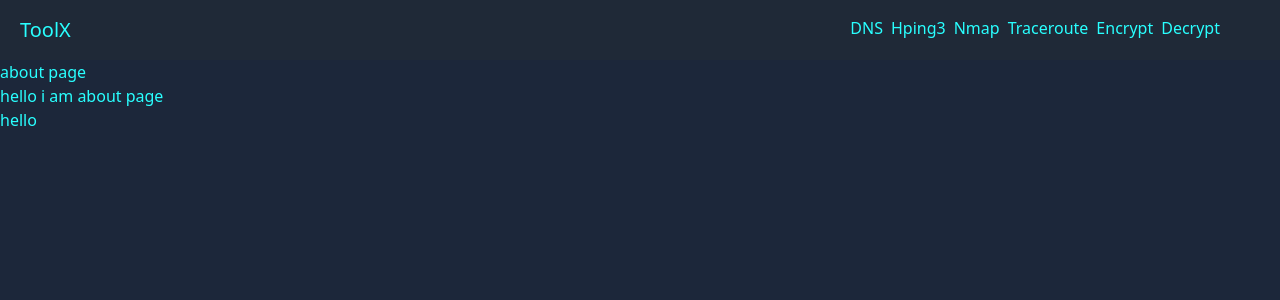
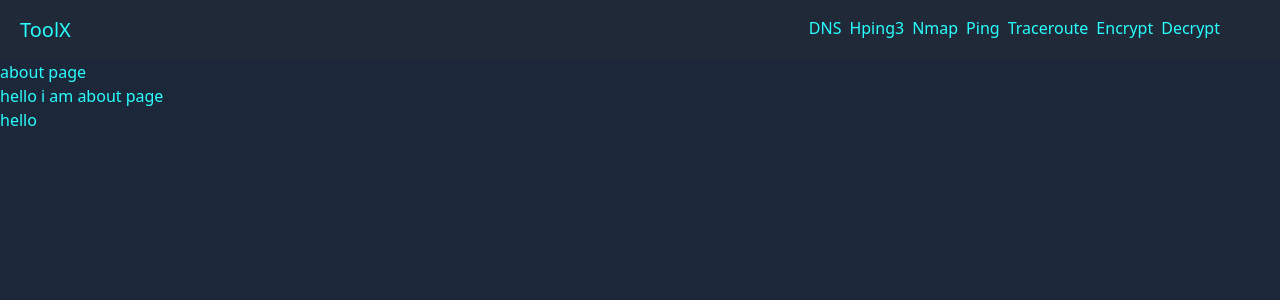
Before and after one commit to souavgro25/TooLX, a Django app: page /about in a window 1280 px wide. Shown: the top 300 px of the page. Run offline with Django 4.2, Linux system fonts and the light colour scheme; some libraries are stand-ins or nearby versions.

Commit message:
ping hyperlik

```diff
--- a/ToolX/templates/base.html
+++ b/ToolX/templates/base.html
@@ -53,6 +53,7 @@
             <a href="{% url 'index'  %}">DNS</a>
             <a href="{% url 'hping3'  %}">Hping3</a>
             <a href="{% url 'nmap'  %}">Nmap</a>
+            <a href="{% url 'ping'  %}">Ping</a>
             <a href="{% url 'traceroute'  %}">Traceroute</a>
             <a href="{% url 'aesencrypt'  %}">Encrypt</a>
             <a href="{% url 'aesdecrypt'  %}">Decrypt</a>
```
Also changed, not shown: ToolX/templates/indexnmap.html (deleted).
